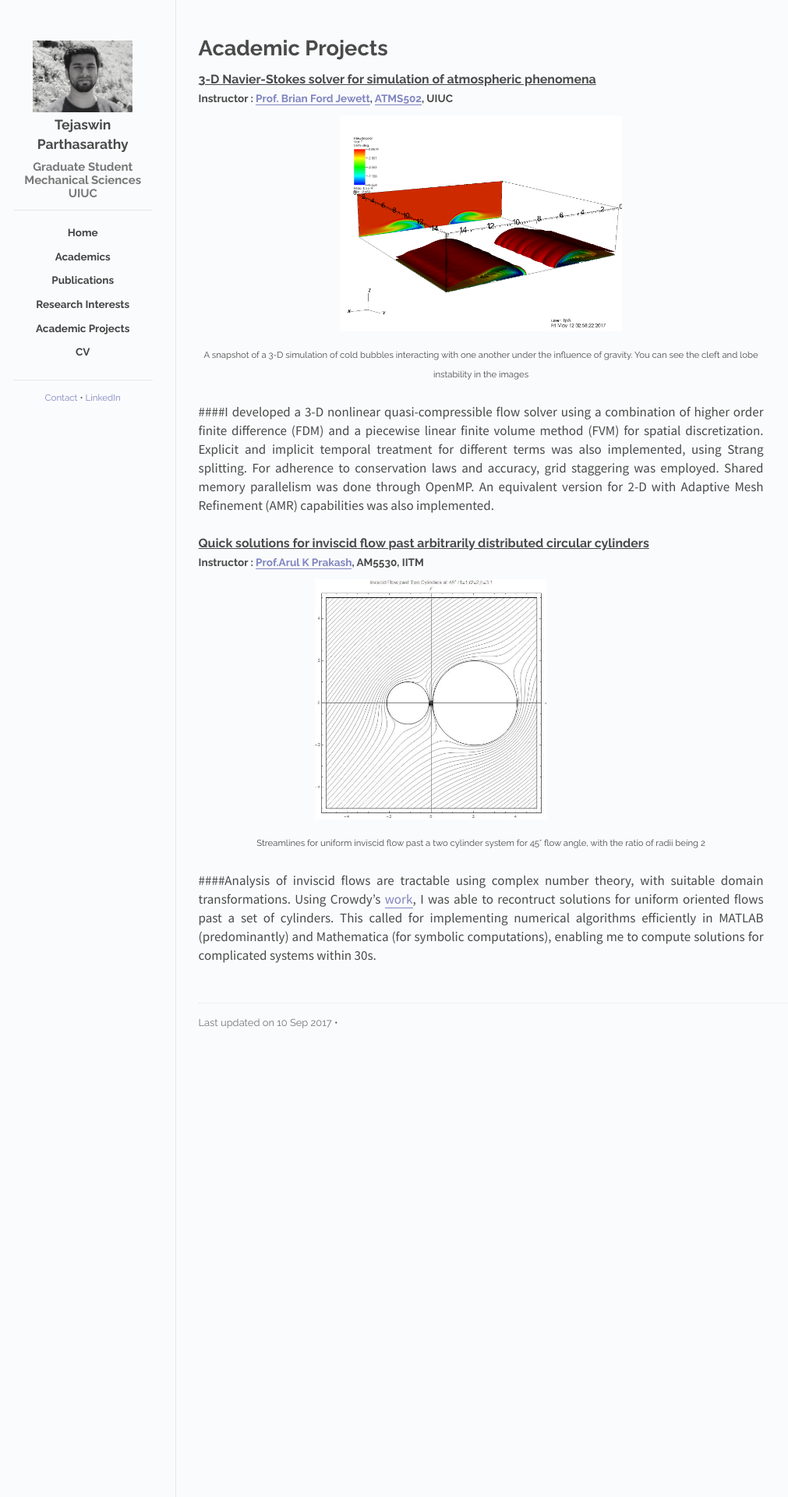
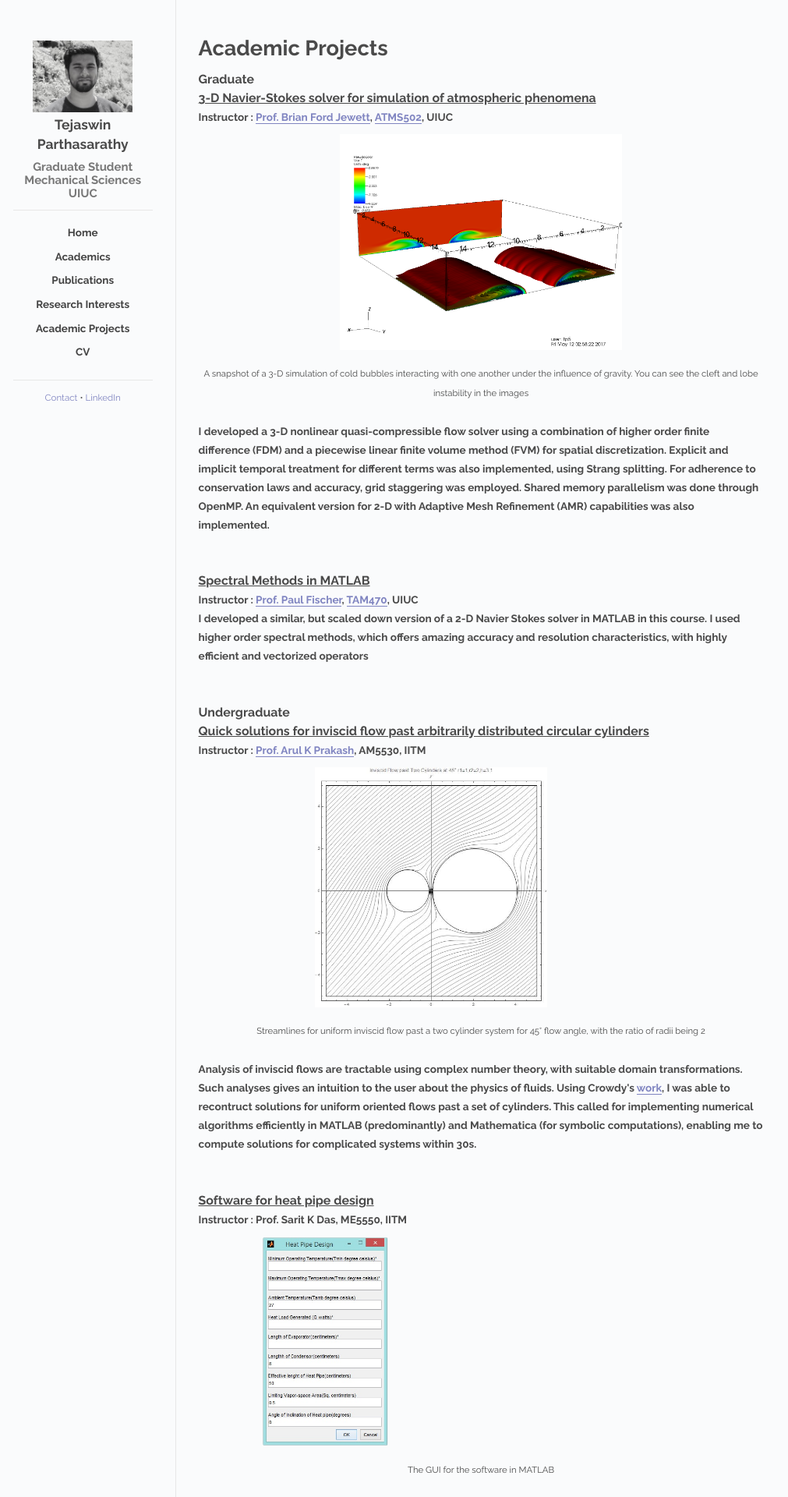
Before and after one commit to parthas1/parthas1.github.io, a Jekyll site: the page built from courseProj/index.md, in a window 1280 px wide. Shown: the top 1920 px of the page at 78% size, without its empty margins (133-1144 px from the left). Built offline with Jekyll 4.4.1, drawn with Linux system fonts in a browser that asks for light colours; some of the changed text lies outside the part shown.

Commit message:
added Undergrad Course Projects

```diff
--- a/courseProj/index.md
+++ b/courseProj/index.md
@@ -5,13 +5,30 @@ date:   2017-09-10 12:00:00
 order: 5
 ---
 
+<h3> Graduate </h3>
 <h3><u> 3-D Navier-Stokes solver for simulation of atmospheric phenomena </u></h3>
 <h4> Instructor : <a href="https://www.atmos.illinois.edu/~bjewett/">Prof. Brian Ford Jewett</a>, <a href="https://www.atmos.illinois.edu/~bjewett/atms502.html">ATMS502</a>, UIUC </h4>
-<h1 class="title"><img id="centerimg" src="/images/cleft.png"></h1><center><small>A snapshot of a 3-D simulation of cold bubbles interacting with one another under the influence of gravity. You can see the cleft and lobe instability in the images</small></center><br>
-####I developed a 3-D nonlinear quasi-compressible flow solver using a combination of higher order finite difference (FDM) and a piecewise linear finite volume method (FVM) for spatial discretization. Explicit and implicit temporal treatment for different terms was also implemented, using Strang splitting. For adherence to conservation laws and accuracy, grid staggering was employed. Shared memory parallelism was done through OpenMP. An equivalent version for 2-D with Adaptive Mesh Refinement (AMR) capabilities was also implemented.
-<br>
+<h1 class="title"><img id="centerimg" src="/images/cleft.png"></h1><center><small>A snapshot of a 3-D simulation of cold bubbles interacting with one another under the influence of gravity. You can see the cleft and lobe instability in the images</small></center>
+<p></p>
+<h4>I developed a 3-D nonlinear quasi-compressible flow solver using a combination of higher order finite difference (FDM) and a piecewise linear finite volume method (FVM) for spatial discretization. Explicit and implicit temporal treatment for different terms was also implemented, using Strang splitting. For adherence to conservation laws and accuracy, grid staggering was employed. Shared memory parallelism was done through OpenMP. An equivalent version for 2-D with Adaptive Mesh Refinement (AMR) capabilities was also implemented.</h4>
+<p><br></p>
+<h3><u> Spectral Methods in MATLAB </u></h3>
+<h4> Instructor : <a href="http://fischerp.cs.illinois.edu/">Prof. Paul Fischer</a>, <a href="http://fischerp.cs.illinois.edu/tam470/">TAM470</a>, UIUC </h4>
+<h4> I developed a similar, but scaled down version of a 2-D Navier Stokes solver in MATLAB in this course. I used higher order spectral methods, which offers amazing accuracy and resolution characteristics, with highly efficient and vectorized operators</h4>
+<p><br></p>
+<h3> Undergraduate </h3>
 <h3><u> Quick solutions for inviscid flow past arbitrarily distributed circular cylinders </u></h3>
-<h4> Instructor : <a href="https://apm.iitm.ac.in/fmlab/arul/"> Prof.Arul K Prakash</a>, AM5530, IITM </h4>
-<h1 class="title"><img id="centerimg" src="/images/am5530Streamlines.jpg"></h1><center><small>Streamlines for uniform inviscid flow past a two cylinder system for 45° flow angle, with the ratio of radii being 2</small></center><br>
-####Analysis of inviscid flows are tractable using complex number theory, with suitable domain transformations. Using Crowdy's <a href="http://wwwf.imperial.ac.uk/~dgcrowdy/_producer/PubFiles/Paper-15.pdf"> work</a>, I was able to recontruct solutions for uniform oriented flows past a set of cylinders. This called for implementing numerical algorithms efficiently in MATLAB (predominantly) and Mathematica (for symbolic computations), enabling me to compute solutions for complicated systems within 30s.
-<br>
+<h4> Instructor : <a href="https://apm.iitm.ac.in/fmlab/arul/"> Prof. Arul K Prakash</a>, AM5530, IITM </h4>
+<h1 class="title"><img id="centerimg" src="/images/am5530Streamlines.jpg"></h1><center><small>Streamlines for uniform inviscid flow past a two cylinder system for 45° flow angle, with the ratio of radii being 2</small></center><p></p>
+<h4>Analysis of inviscid flows are tractable using complex number theory, with suitable domain transformations. Such analyses gives an intuition to the user about the physics of fluids. Using Crowdy's <a href="http://wwwf.imperial.ac.uk/~dgcrowdy/_producer/PubFiles/Paper-15.pdf"> work</a>, I was able to recontruct solutions for uniform oriented flows past a set of cylinders. This called for implementing numerical algorithms efficiently in MATLAB (predominantly) and Mathematica (for symbolic computations), enabling me to compute solutions for complicated systems within 30s.</h4>
+<p><br></p>
+<h3><u> Software for heat pipe design  </u></h3>
+<h4> Instructor : Prof. Sarit K Das, ME5550, IITM </h4>
+<h1 class="title"><img id="centerimg" src="/images/heatPipe.jpg"></h1><center><small>The GUI for the software in MATLAB</small></center><p></p>
+<h4>In a specialized course on Heat Exchangers and their design, I had to engineer a software that was capable of designing heat pipes, given a wide selection of input parameters. A heat pipe is a heat-transfer device that combines the principles of both thermal conductivity and phase transition to efficiently manage the transfer of heat between two solid interfaces. The software was designed to select the fluid material, solid material, the dimensions of the pipe among other parameters, while solving a constrained optimization problem. </h4>
+<p><br></p>
+<h3><u> In house CPV system  </u></h3>
+<h4> Instructor : Prof. Arvind Pattamatta, ME3500, IITM </h4>
+<h1 class="title"><img id="centerimg" src="/images/heatPipe.jpg"></h1><center><small>The GUI for the software in MATLAB</small></center><p></p>
+<h4>In a course on Power Generation and Power Plant Engineering, I was posed a challenging problem of making recommendations to a chair panel on the feasibility of implementing a 10 kW Concentrated Photo Voltaic system for satisfying in house electricity requirements of residence halls within the institute. After thorough analysis on various modules - solar cells, concentrators, cooling systems, tracking systems, and obtaining on-field data, a report citing the recommendations was submitted to the aforesaid panel.</h4>
+<p><br></p>
```
Also changed, not shown: research/index.md (+3 -3 lines), images/heatPipe.jpg (added).
